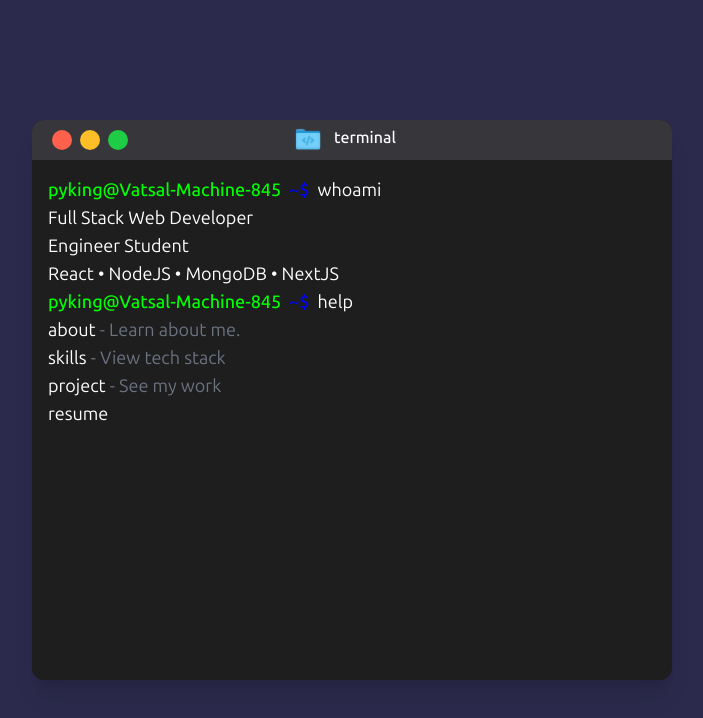
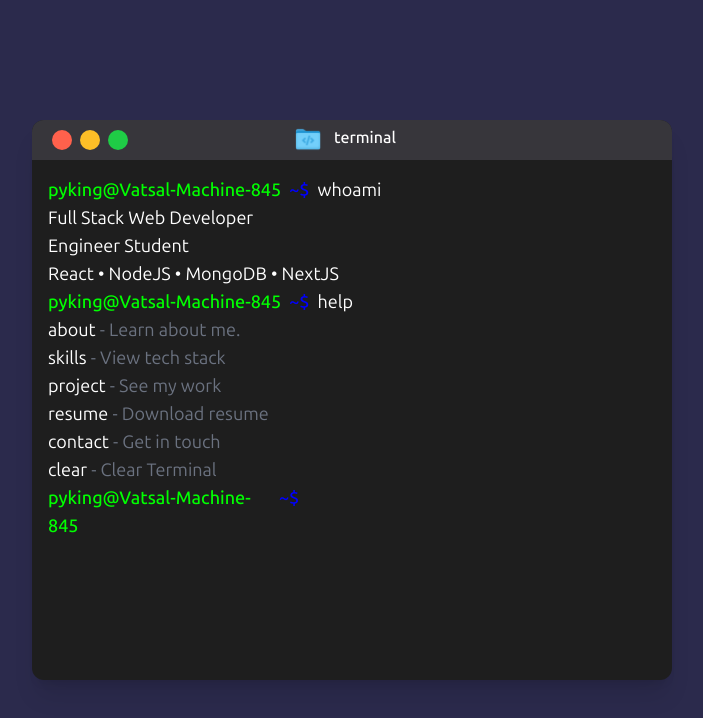
Before and after one commit to sejpalvatsal456/terminal-portfolio, a React (Vite) app: page / in a window 1280 px wide. Shown: the top 718 px of the page, without its empty margins (288-991 px from the left). Built offline with nearby package versions, Linux system fonts and the light colour scheme.

Commit message:
Added About me command

```diff
--- a/src/App.tsx
+++ b/src/App.tsx
@@ -7,6 +7,7 @@ import CommandError from "./commands/CommandError";
 import HelpCommand from "./commands/HelpCommand";
 import WhoamiCommand from "./commands/WhoamiCommand";
 import StartupCommands from "./commands/StartupCommands";
+import AboutCommand from "./commands/AboutCommand";
 
 function App() {
   const [open, setOpen] = useState<boolean>(false);
@@ -18,7 +19,13 @@ function App() {
   );
 
   const handleCommand = (command: string) => {
-    if (command.trim().toLowerCase() === "test") {
+    if (command.trim() === "") {
+      setCommandContent(prev => [
+        ...prev,
+        <StaticCommandPromt command={command} />
+      ])
+    }
+    else if (command.trim().toLowerCase() === "test") {
       setCommandContent((prev) => [
         ...prev,
         <StaticCommandPromt command={command} />,
@@ -37,8 +44,16 @@ function App() {
         <StaticCommandPromt command={command} />,
         <WhoamiCommand />,
       ]);
-      setTimeout(() => setShowCommandPromt(true), 3000);
-    } else if (
+      setTimeout(() => setShowCommandPromt(true), 1500);
+    }
+    else if (command.trim().toLowerCase() === "about") {
+      setCommandContent(prev => [
+        ...prev,
+        <StaticCommandPromt command={command} />,
+        <AboutCommand />
+      ])
+    }
+     else if (
       command.trim().toLowerCase() === "clear" ||
       command.trim().toLowerCase() === "cls"
     ) {
@@ -58,7 +73,7 @@ function App() {
     }, 50);
     setTimeout(() => {
       setShowCommandPromt(true)
-    }, 8500);
+    }, 3100);
   }, []);
 
   return (
--- a/src/commands/HelpCommandAnimation.tsx
+++ b/src/commands/HelpCommandAnimation.tsx
@@ -9,5 +9,5 @@ export default function HelpCommandAnimation() {
     )
     .join("<br />");
 
-  return <ReactTyped strings={[helpText]} typeSpeed={20} showCursor={false} />;
+  return <ReactTyped strings={[helpText]} typeSpeed={1} showCursor={false} />;
 }
--- a/src/commands/StartupCommands.tsx
+++ b/src/commands/StartupCommands.tsx
@@ -1,7 +1,6 @@
 import { useEffect, useState } from "react";
 import StaticCommandPromt from "../components/StaticCommandPromt";
 import WhoamiCommand from "./WhoamiCommand";
-import HelpCommand from "./HelpCommand";
 import HelpCommandAnimation from "./HelpCommandAnimation";
 
 export default function StartupCommands() {
@@ -14,7 +13,7 @@ export default function StartupCommands() {
     }, 500);
     setTimeout(() => {
       setShowHelpCommand(true);
-    }, 3200);
+    }, 1500);
   }, []);
 
   return (
--- a/src/commands/WhoamiCommand.tsx
+++ b/src/commands/WhoamiCommand.tsx
@@ -13,7 +13,7 @@ const WhoamiCommand = () => {
           "Full Stack Web Developer\nEngineer Student\nReact • NodeJS • MongoDB • NextJS",
         ]}
 				cursor={false}
-				speed={70}
+				speed={90}
       />
     </div>
   );
```
Also changed, not shown: src/commands/AboutCommand.tsx (added, +16 -0 lines).
